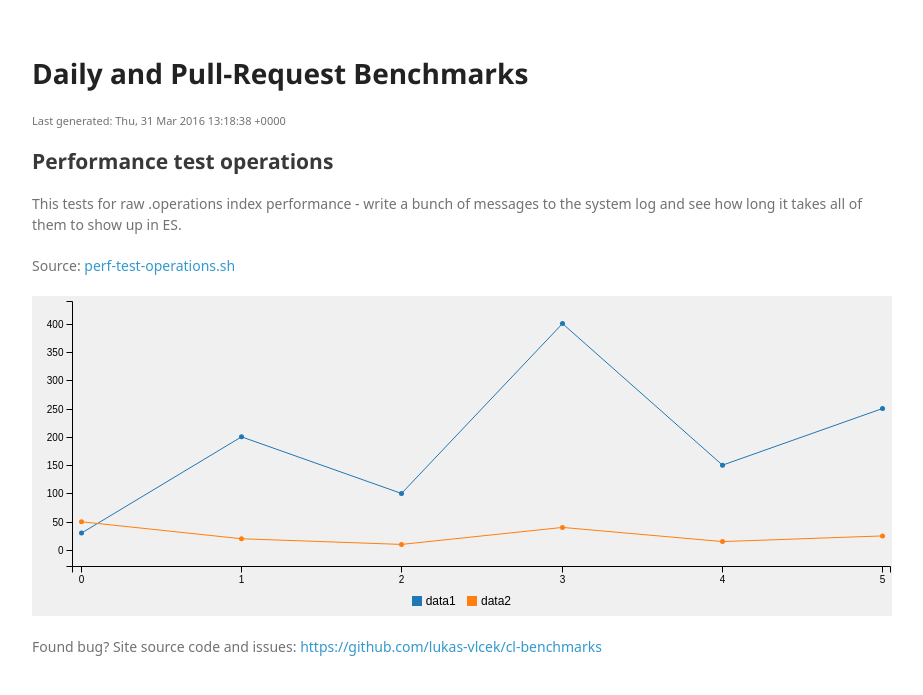
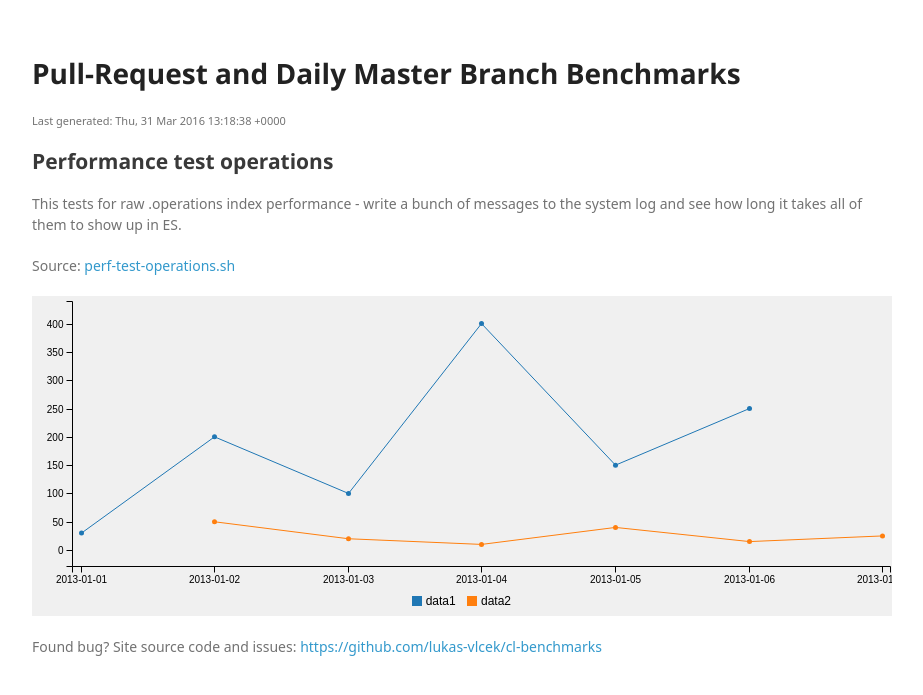
Before and after one commit to lukas-vlcek/cl-benchmarks, a Jekyll site: the page built from index.html, in a window 1280 px wide. Shown: the top 695 px of the page, without its empty margins (178-1101 px from the left). Built offline with Jekyll 4.4.1, drawn with Linux system fonts in a browser that asks for light colours; some web fonts are replaced.

Commit message:
Improve the chart.
Make the x-axis date-time based and introduce multiple independent x serise.

```diff
--- a/index.html
+++ b/index.html
@@ -2,7 +2,7 @@
 layout: main
 ---
 
-<h1>Daily and Pull-Request Benchmarks</h1>
+<h1>Pull-Request and Daily Master Branch Benchmarks</h1>
 
 <small>Last generated: {{ site.time | date_to_rfc822 }}</small>
 
--- a/javascript/app.js
+++ b/javascript/app.js
@@ -6,10 +6,24 @@
     var chart = c3.generate({
         bindto: '#chart',
         data: {
+            xs: {
+                'data1': 'x1',
+                'data2': 'x2'
+            },
             columns: [
+                ['x1', '2013-01-01', '2013-01-02', '2013-01-03', '2013-01-04', '2013-01-05', '2013-01-06'],
+                ['x2', '2013-01-02', '2013-01-03', '2013-01-04', '2013-01-05', '2013-01-06', '2013-01-07'],
                 ['data1', 30, 200, 100, 400, 150, 250],
                 ['data2', 50, 20, 10, 40, 15, 25]
             ]
+        },
+        axis: {
+            x: {
+                type: 'timeseries',
+                tick: {
+                    format: '%Y-%m-%d'
+                }
+            }
         }
     });
 
```
